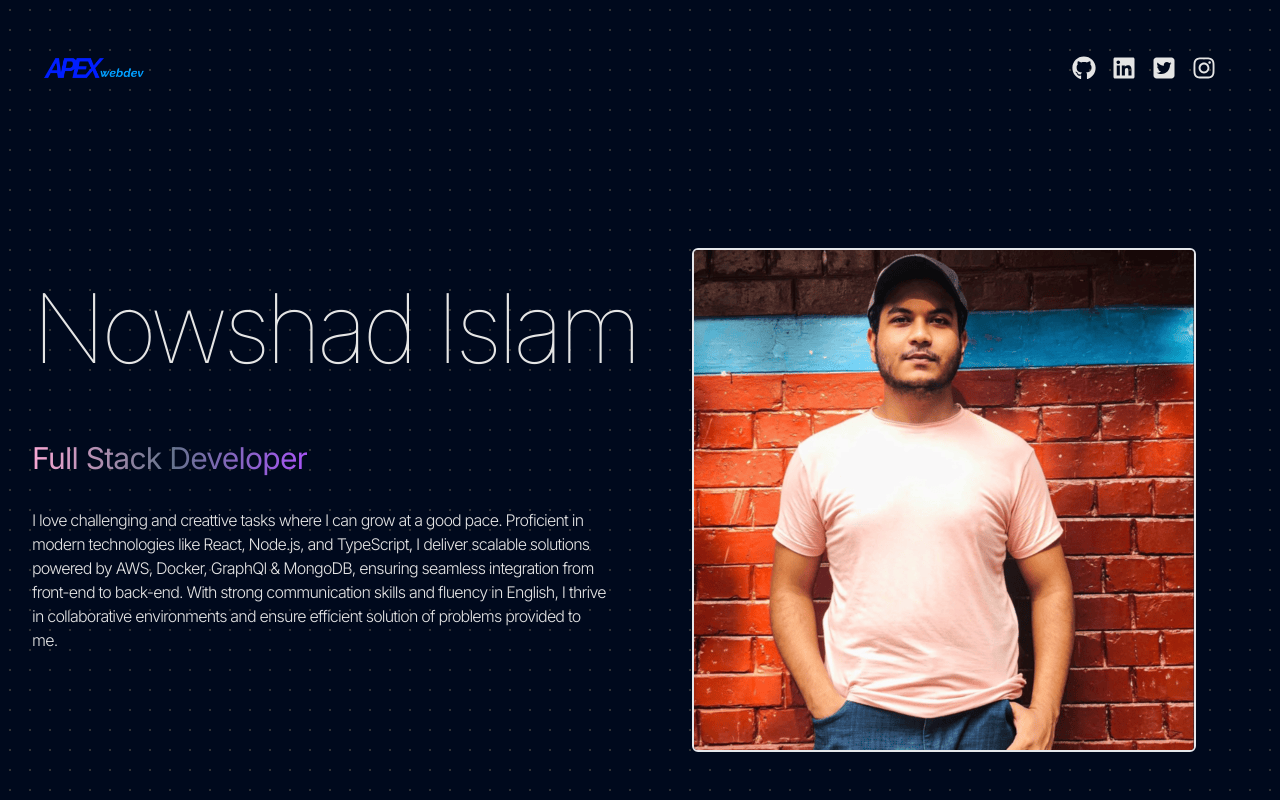
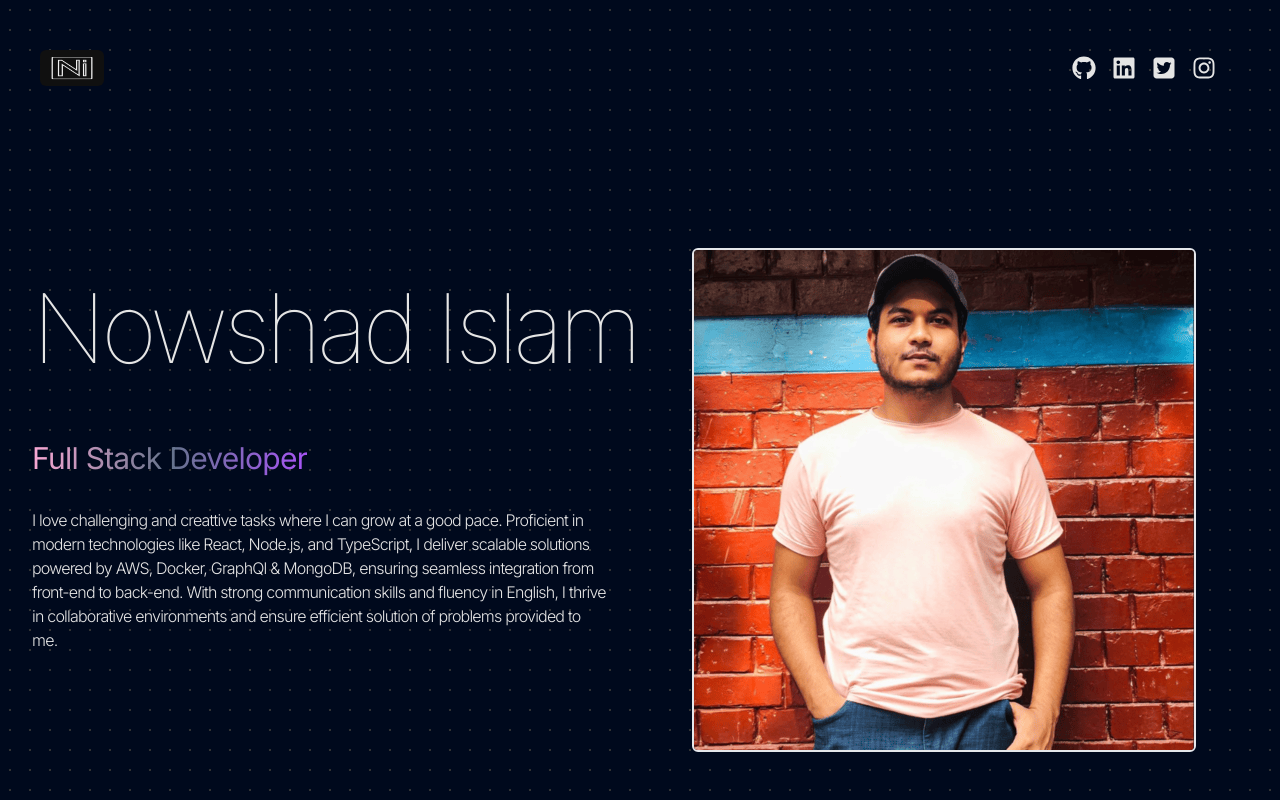
Before and after one commit to nowshad-islam-dev/portfolio-v1, a React (Vite) app: page / in a window 1280 px wide. Shown: the top 800 px of the page. Built offline with nearby package versions, Linux system fonts and the light colour scheme.

Commit message:
update logo

```diff
--- a/src/components/Navbar.jsx
+++ b/src/components/Navbar.jsx
@@ -1,4 +1,4 @@
-import logo from '../assets/apex_webdev_logo.png';
+import logo from '../assets/portfolio_favicon.png';
 
 import { FaGithub } from 'react-icons/fa6';
 import { FaLinkedin } from 'react-icons/fa6';
@@ -8,8 +8,12 @@ import { FaInstagram } from 'react-icons/fa6';
 const Navbar = () => {
   return (
     <nav className=" mb-20 flex items-center justify-between py-6">
-      <div className="flex flex-shrink-0 items-center">
-        <img className="mx-2 w-1/2" src={logo} alt="logo" />
+      <div className="flex flex-shrink-0 items-center cursor-pointer">
+        <img
+          className="mx-2 w-16 aspect-video rounded-md"
+          src={logo}
+          alt="logo"
+        />
       </div>
       <div className="m-8 flex items-center justify-center gap-4 text-2xl ">
         <a target="_blank" href="https://github.com/apex-webdev">
```
